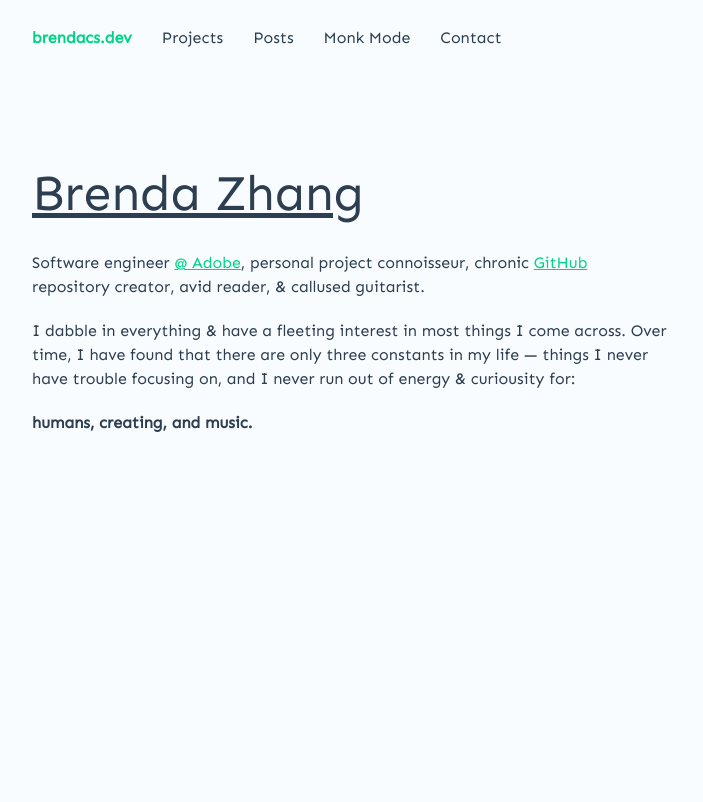
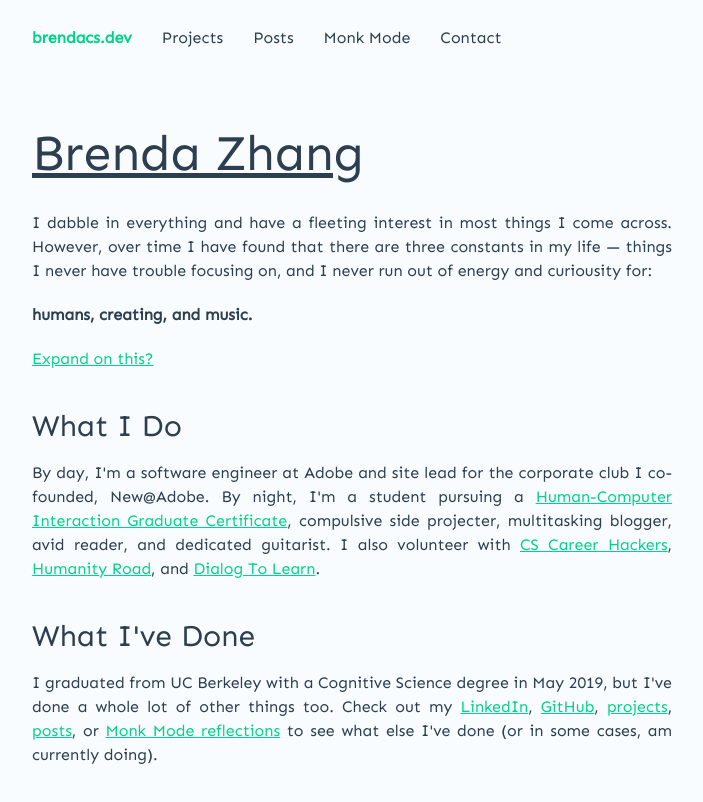
Before and after one commit to brendacs/deprecated-profile, a Vue app: page / in a window 1280 px wide. Shown: the top 802 px of the page, without its empty margins (288-991 px from the left). Built offline with nearby package versions, Linux system fonts and the light colour scheme.

Commit message:
Finish home description

```diff
--- a/src/App.vue
+++ b/src/App.vue
@@ -56,7 +56,7 @@ body {
 }
 
 ol, ul {
-  list-style: none;
+  list-style-position: inside;
 }
 
 blockquote, q {
@@ -88,6 +88,14 @@ html, body {
 
 #app {
   margin: 0 25vw;
+
+  @media screen and (max-width: 1024px) {
+    margin: 0 15vw;
+  }
+
+  @media screen and (max-width: 768px) {
+    margin: 0 10vw;
+  }
 }
 
 #app, h1, h2, h3, h4, h5, h6, p, a {
@@ -95,6 +103,7 @@ html, body {
   -webkit-font-smoothing: antialiased;
   -moz-osx-font-smoothing: grayscale;
   color: #2c3e50;
+  text-align: justify;
 }
 
 a {
@@ -104,6 +113,7 @@ a {
 
   &:hover {
     color: #2c3e50;
+    cursor: pointer;
   }
 }
 
@@ -113,5 +123,17 @@ p {
   margin-bottom: 20px;
 }
 
+h1, h2, h3, h4, h5, h6 {
+  margin: 40px 0 20px 0;
+}
+
+h1 {
+  font-size: 40px;
+}
+
+h2 {
+  font-size: 30px;
+}
+
  /* https://coolors.co/7cfef0-6bffb8-2ceaa3-28965a-2a6041 */
 </style>
--- a/src/components/Header.vue
+++ b/src/components/Header.vue
@@ -21,10 +21,19 @@ export default {
 <style lang="scss" scoped>
 .nav {
   padding: 30px 0;
+
+  @media screen and (max-width: 500px) {
+    padding-bottom: 0;
+  }
 }
 
 .nav-items {
   display: flex;
+  list-style: none;
+
+  @media screen and (max-width: 650px) {
+    display: block;
+  }
 }
 
 .nav-items a {
--- a/src/components/Home.vue
+++ b/src/components/Home.vue
@@ -2,38 +2,76 @@
   <div class="home">
     <p class="name">Brenda Zhang</p>
     <p class="description">
-      Software engineer <a href="https://linkedin.com/in/brendacs"  target="_blank">@ Adobe</a>, personal project connoisseur, chronic <a href="https://github.com/brendacs" target="_blank">GitHub</a> repository creator, avid reader, &amp; callused guitarist.
+      I dabble in everything and have a fleeting interest in most things I come across. However, over time I have found that there are three constants in my life &mdash; things I never have trouble focusing on, and I never run out of energy and curiousity for:
+      <span class="block bold">humans, creating, and music.</span>
     </p>
-    <p>
-      I dabble in everything &amp; have a fleeting interest in most things I come across. Over time, I have found that there are only three constants in my life &mdash; things I never have trouble focusing on, and I never run out of energy &amp; curiousity for:
-      <span>humans, creating, and music.</span>
+    <p class="expand-link" v-bind:class="[isExpanded ? 'hide' : 'show']"><a @click="isExpanded = true">Expand on this?</a></p>
+    <p class="expand-link" v-bind:class="[isExpanded ? 'show' : 'hide']"><a @click="isExpanded = false">Ok, too many words. Hide it again.</a></p>
+    <div class="expanded-description" v-bind:class="[isExpanded ? 'show' : 'hide']">
+      <p class="description">
+        <span class="bold">Humans.</span> Whether I was studying psychology or listening to someone's personal story, I'd always been most fulfilled when learning about, being around, and positively impacting a lot of people. At <a href="https://linkedin.com/in/brendacs"  target="_blank">work</a>, I co-founded a corporate club called New@Adobe to create a more welcoming environment for interns, new grads, and new hires to learn more about the resources available to them in the workplace and form a tighter community. I have no doubt I'll continue doing as much as I can to bring people together.
+      </p>
+      <p class="description">
+        <span class="bold">Creating.</span> I like to make things, and I like to make things happen, often for the people who I envision would need it. To be content, I must always be creating something no matter how big or small  &mdash; this can be in the form of a piece of software that improves productivity and efficiency, a blog that provides new insight, a piece of music that makes people feel warm, or a community that makes people feel welcome. Some of my creations live on <a href="https://github.com/brendacs" target="_blank">GitHub</a>, some exist in blogs, some are intangible, and many are in progress.
+      </p>
+      <p class="description">
+        <span class="bold">Music.</span> It has gotten me through the ups and downs of life. I have playlists for each phase of life, each year, and each mood. I've tried violin, flute, and piano, but the one that really stuck was guitar. If you're curious, here's the playlist I use to keep track of <a href="https://open.spotify.com/playlist/1HxOSh62rrY1M45oRiPQ2M?si=-dbIhht-SAOV6LwaPOzOJg" target="_blank">songs to play guitar to</a>.
+      </p>
+    </div>
+    <h2>What I Do</h2>
+    <p class="description">
+      By day, I'm a software engineer at Adobe and site lead for the corporate club I co-founded, New@Adobe. By night, I'm a student pursuing a <a href="https://online.stanford.edu/programs/human-computer-interaction-graduate-certificate" target="_blank">Human-Computer Interaction Graduate Certificate</a>, compulsive side projecter, multitasking blogger, avid reader, and dedicated guitarist. I also volunteer with <a href="https://www.cscareerhackers.org/" target="_blank">CS Career Hackers</a>, <a href="https://www.humanityroad.org/" target="_blank">Humanity Road</a>, and <a href="https://dialogtolearn.org/" target="_blank">Dialog To Learn</a>.
+    </p>
+    <h2>What I've Done</h2>
+    <p class="description">
+      I graduated from UC Berkeley with a Cognitive Science degree in May 2019, but I've done a whole lot of other things too. Check out my <a href="https://linkedin.com/in/brendacs" target="_blank">LinkedIn</a>, <a href="https://github.com/brendacs" target="_blank">GitHub</a>, <a href="/projects">projects</a>, <a href="/posts">posts</a>, or <a href="/monk-mode">Monk Mode reflections</a> to see what else I've done (or in some cases, am currently doing).
     </p>
   </div>
 </template>
 
 <script>
 export default {
-  name: 'Home'
+  name: 'Home',
+  data() {
+    return {
+      isExpanded: false
+    }
+  }
 }
 </script>
 
 <style lang="scss" scoped>
   .home {
-    padding: 10vh 0;
+    padding: 5vh 0;
+
+    @media screen and (max-width: 500px) {
+      padding-top: 5vh;
+    }
   }
 
   .name {
     font-size: 50px;
     text-decoration: underline;
+
+    @media screen and (max-width: 425px) {
+      font-size: 36px;
+    }
   }
 
-  .description {
-    max-width: 600px;
+  span.block {
+    display: block;
+    margin-top: 20px;
   }
 
-  span {
-    display: block;
-    margin: 20px 0;
+  span.bold {
     font-weight: bold;
   }
+
+  .hide {
+    display: none;
+  }
+
+  .show {
+    display: block;
+  }
 </style>
```
